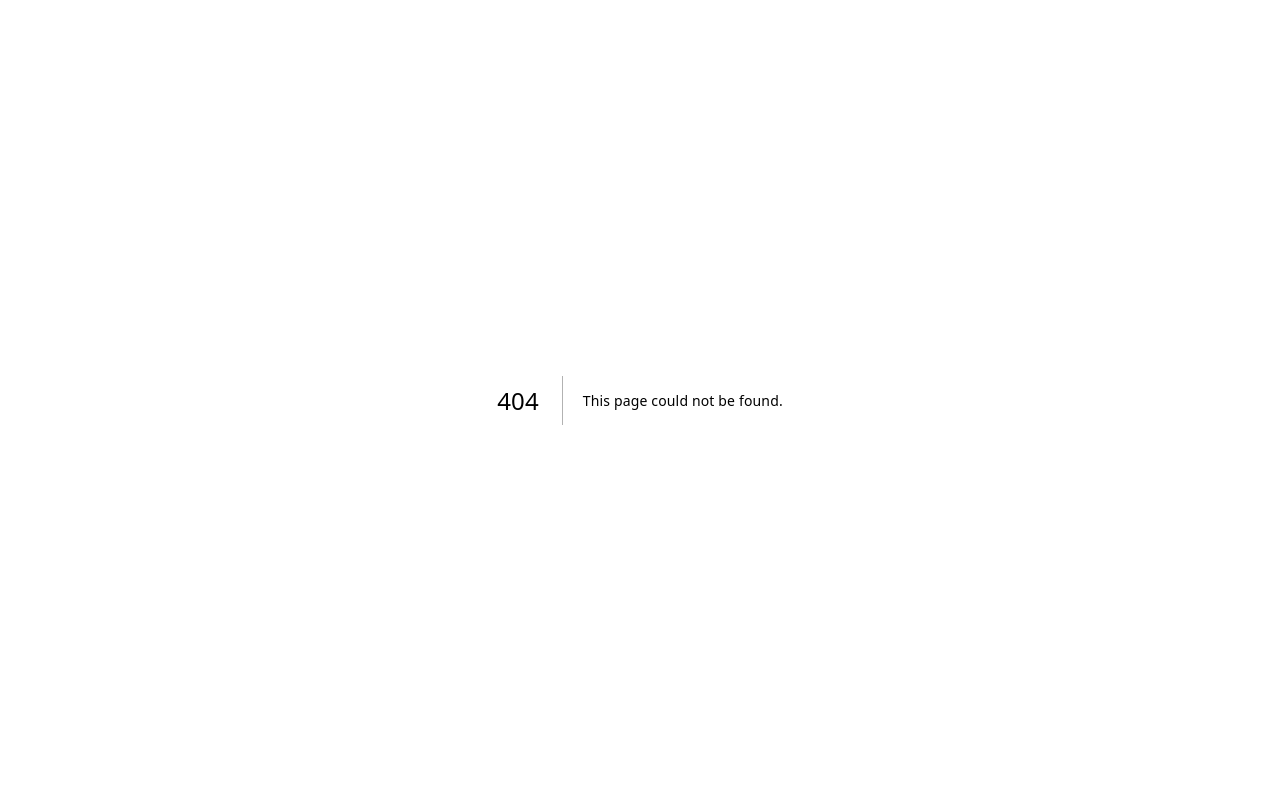
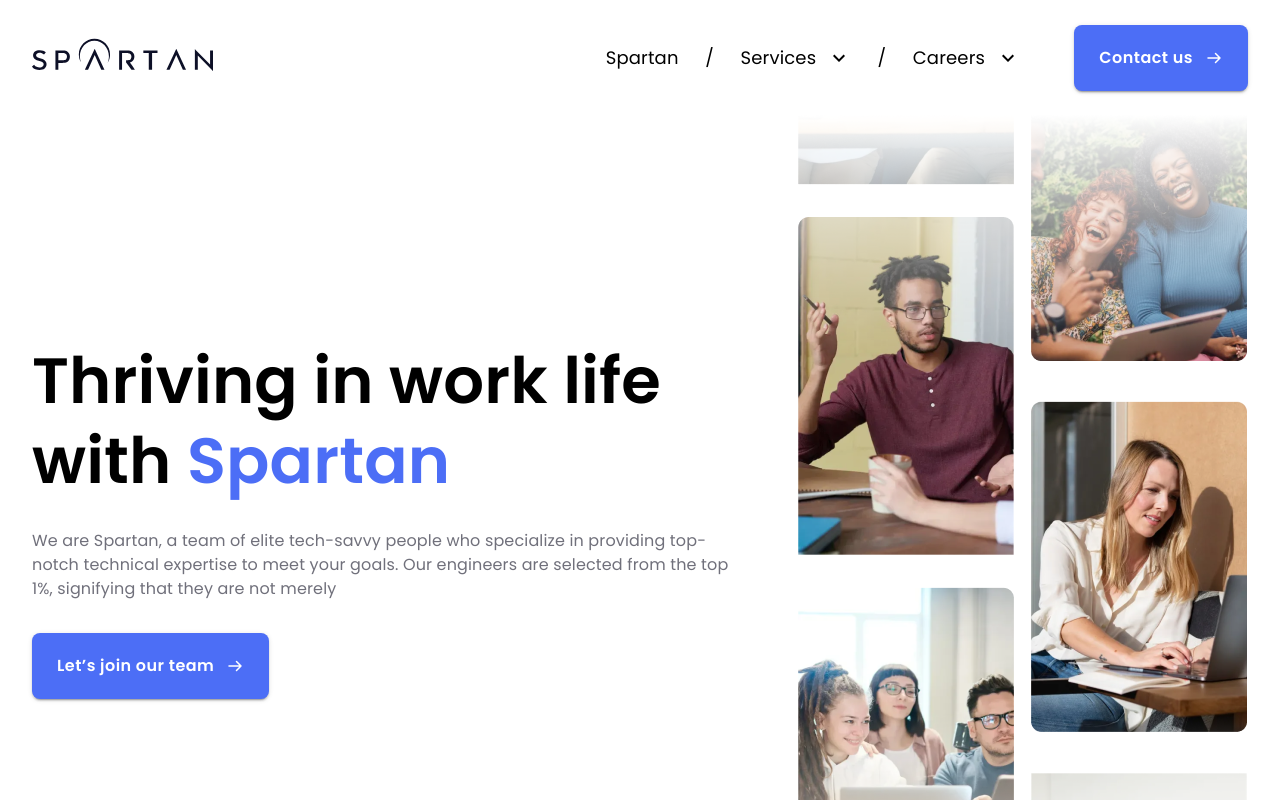
Before and after one commit to c0x12c/spartan-landing-v2, a Next.js app: page /life-spartan in a window 1280 px wide. Before the commit this address had no page. Shown: the top 800 px of the page. Built offline with nearby package versions, Linux system fonts and the light colour scheme.

Commit message:
feat: implement banner

```diff
--- a/src/components/molecules/common/Header.tsx
+++ b/src/components/molecules/common/Header.tsx
@@ -19,7 +19,7 @@
 
 export const Header = () => {
   const { pathname } = useRouter();
-  const isTransparent = pathname !== '/contact';
+  const isTransparent = pathname !== '/contact' && pathname !== '/life-spartan';
   const isTablet = useBreakpoint(BreakPoints.LG);
 
   const dataMenu: MenuItemType[] = [
--- a/src/components/molecules/index.ts
+++ b/src/components/molecules/index.ts
@@ -10,3 +10,6 @@
 
 //ABOUT-US
 export { AboutUsBanner } from './about-us/Banner';
+
+//LIFE OF SPARTAN
+export { LifeSpartanBanner } from './life-spartan/Banner';
--- /dev/null
+++ b/src/components/molecules/life-spartan/Banner.tsx
@@ -0,0 +1,69 @@
+import * as React from 'react';
+import { ArrowIcon, Container } from '@/components/atoms';
+import { Box, Button, Typography } from '@mui/material';
+import Image from 'next/image';
+import bannerImage from '@/assets/images/life-spartan/banner-image.png';
+import { BreakPoints, useBreakpoint } from '@/hooks';
+import { base, gray, primary } from '@/styles/colors';
+
+interface ILifeSpartanBannerProps {}
+
+export const LifeSpartanBanner: React.FunctionComponent<ILifeSpartanBannerProps> = () => {
+  const isMobile = useBreakpoint(BreakPoints.MD);
+
+  return (
+    <Box>
+      <Container>
+        <Box pt={{ md: '115px', sm: '163px', xs: '133px' }}>
+          <Box display="flex" justifyContent="space-between" alignItems="center">
+            <Box maxWidth={{ md: '700px', xs: '529px' }}>
+              <Box display="flex" flexDirection="column" rowGap="28px" mb="32px">
+                <Typography
+                  variant="fs64"
+                  color={base.black}
+                  data-aos="fade-up"
+                  data-aos-delay="200"
+                >
+                  Thriving in work{' '}
+                  <Typography variant="fs64" color={base.black}>
+                    life with{' '}
+                    <Typography variant="fs64" color={primary[500]}>
+                      Spartan
+                    </Typography>
+                  </Typography>
+                </Typography>
+                <Typography
+                  variant="fs16"
+                  color={gray[500]}
+                  maxWidth="700px"
+                  data-aos="fade-up"
+                  data-aos-delay="300"
+                >
+                  We are Spartan, a team of elite tech-savvy people who specialize in providing
+                  top-notch technical expertise to meet your goals. Our engineers are selected from
+                  the top 1%, signifying that they are not merely
+                </Typography>
+              </Box>
+              <Button
+                variant="contained"
+                size={isMobile ? 'small' : 'medium'}
+                data-aos="fade-up"
+                data-aos-delay="500"
+              >
+                Let’s join our team
+                <ArrowIcon />
+              </Button>
+            </Box>
+            <Box display={{ md: 'block', xs: 'none' }}>
+              <Image
+                src={bannerImage}
+                alt="bannerImage"
+                style={{ maxWidth: '100%', height: 'auto' }}
+              />
+            </Box>
+          </Box>
+        </Box>
+      </Container>
+    </Box>
+  );
+};
--- /dev/null
+++ b/src/components/pages/LifeSpartanPage.tsx
@@ -0,0 +1,13 @@
+import * as React from 'react';
+import { MainTemplate } from '../templates';
+import { LifeSpartanBanner } from '../molecules';
+
+interface ILifeSpartanPageProps {}
+
+export const LifeSpartanPage: React.FunctionComponent<ILifeSpartanPageProps> = () => {
+  return (
+    <MainTemplate>
+      <LifeSpartanBanner />
+    </MainTemplate>
+  );
+};
--- a/src/components/pages/index.ts
+++ b/src/components/pages/index.ts
@@ -1,2 +1,3 @@
 export { HomePage } from './HomePage';
 export { AboutUsPage } from './AboutUsPage';
+export { LifeSpartanPage } from './LifeSpartanPage';
--- a/src/documents/index.ts
+++ b/src/documents/index.ts
@@ -45,6 +45,13 @@
     metaImage: '',
     slug: '/case-study/volta',
   },
+  [EPages.LIFE_SPARTAN]: {
+    title: 'c0x12c - Life of Spartan',
+    description: 'c0x12c - Life of Spartan',
+    keywords: 'c0x12c, Life of Spartan',
+    metaImage: '',
+    slug: '/case-study/volta',
+  },
 };
 
 export default SEOPages;
--- a/src/documents/types.ts
+++ b/src/documents/types.ts
@@ -13,6 +13,7 @@
   CONTACT_US = 'contact-us',
   SERVICE = 'service',
   CASE_STUDY_VOLTA = 'case-study-volta',
+  LIFE_SPARTAN = 'life-spartan',
 }
 
 export type ISEOPages = {
--- /dev/null
+++ b/src/pages/life-spartan.tsx
@@ -0,0 +1,12 @@
+import { SEO } from '@/components/atoms';
+import { LifeSpartanPage } from '@/components/pages';
+import { EPages } from '@/documents/types';
+
+export default function Home() {
+  return (
+    <>
+      <SEO page={EPages.LIFE_SPARTAN} />
+      <LifeSpartanPage />
+    </>
+  );
+}
```
Also changed, not shown: src/assets/images/life-spartan/banner-image.png (added).
